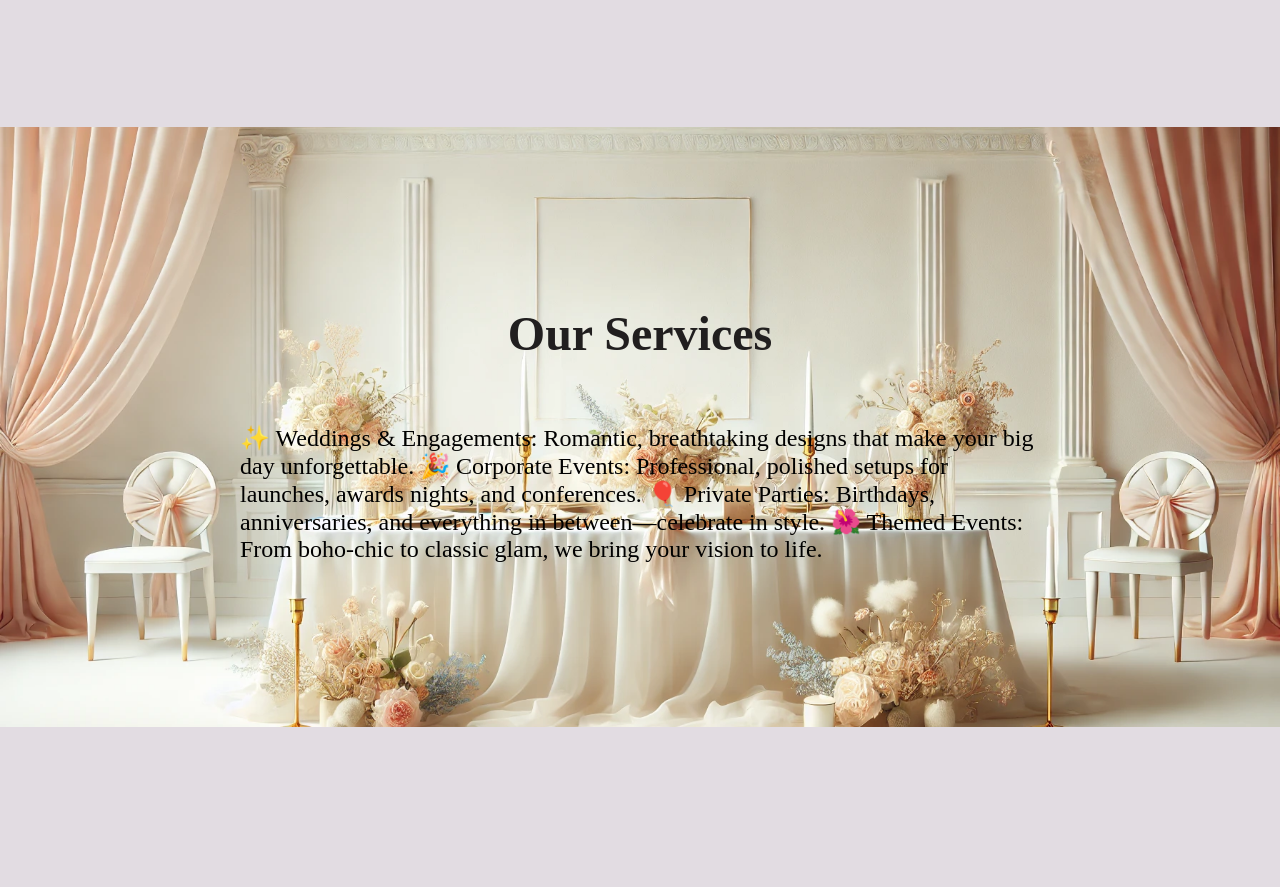
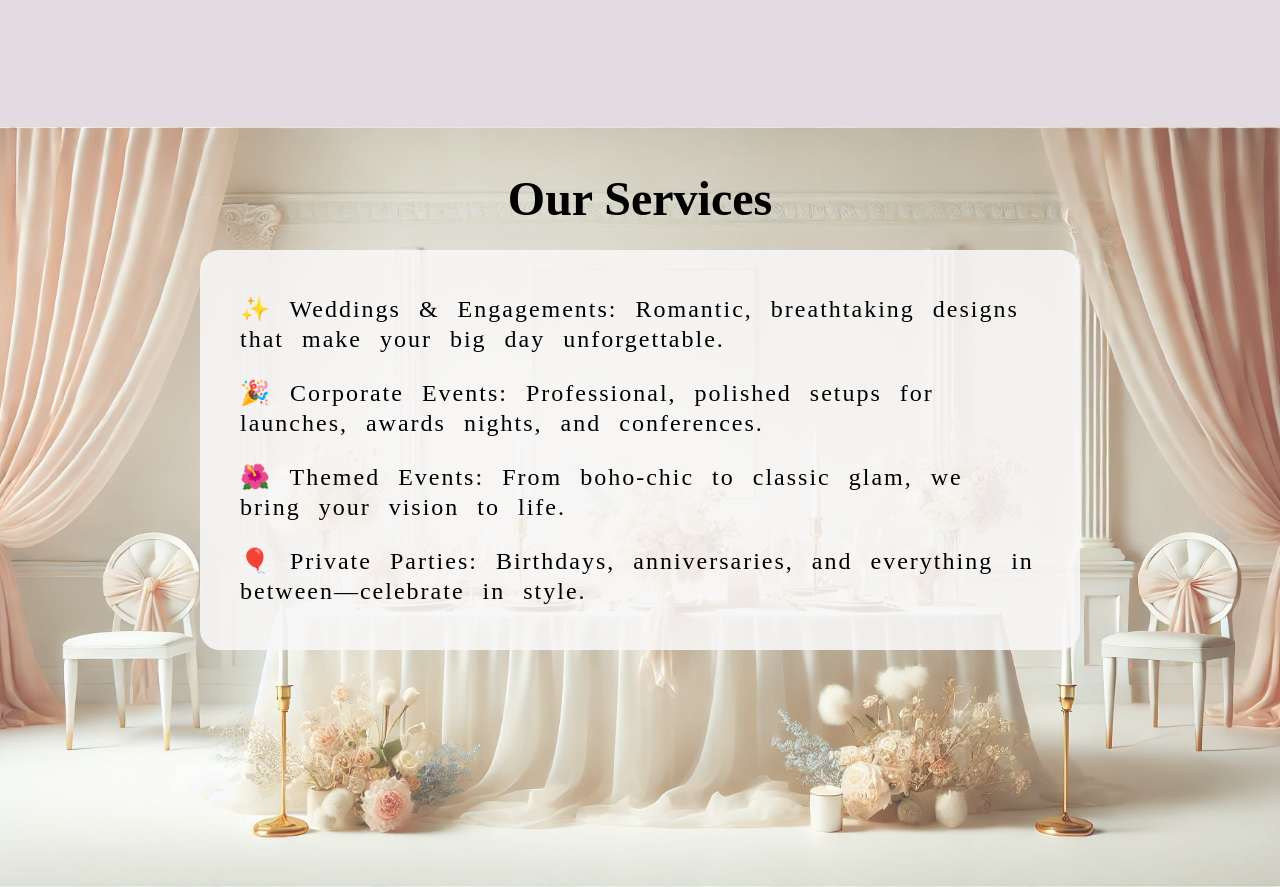
Before and after one commit to Ikendu/moreLinksDeco, a React (Vite) app in the folder mysite/: page / in a window 1280 px wide. Shown: the part 3780-4667 px from the top of the page. Before the commit the page ends 4507 px from the top, so only its background shows below. Built offline with nearby package versions, Linux system fonts and the light colour scheme.

Commit message:
our service

```diff
--- a/mysite/src/App.css
+++ b/mysite/src/App.css
@@ -161,9 +161,23 @@ header {
   background-attachment: fixed;
   background-position: center;
   background-size: cover;
-  height: 600px;
+  height: 95vh;
+  display: flex;
+  flex-direction: column;
+  justify-content: center;
+  align-items: center;
 }
-.service {
+.overlay2 {
+  background-color: #f4f3f435;
+  width: 100%;
+  /* z-index: 10; */
+  height: 100%;
+}
+/* .service {
+} */
+.serviceCover {
+  margin: 20px;
+  border-radius: 40px;
   display: flex;
   flex-direction: column;
   justify-content: center;
@@ -171,10 +185,15 @@ header {
 }
 .serviceHeader {
   font-size: 3em;
-  color: #211f1f;
-  text-align: center;
+  margin-block: 0.5em;
 }
 .servicePara {
   max-width: 800px;
   font-size: 1.5em;
+  line-height: 30px;
+  word-spacing: 10px;
+  letter-spacing: 2px;
+  background-color: #f9f7f7df;
+  padding: 20px 40px;
+  border-radius: 20px;
 }
--- /dev/null
+++ b/mysite/src/components/Footer.jsx
@@ -0,0 +1,5 @@
+import React from "react";
+
+export default function Footer() {
+  return <div><div></div></div>;
+}
--- a/mysite/src/components/OurService.jsx
+++ b/mysite/src/components/OurService.jsx
@@ -2,17 +2,29 @@ import React from "react";
 
 export default function OurService() {
   return (
-    <div>
-      <div className="service">
-        <h2 className="serviceHeader">Our Services</h2>
-        <p className="servicePara">
-          ✨ Weddings & Engagements: Romantic, breathtaking designs that make
-          your big day unforgettable. 🎉 Corporate Events: Professional,
-          polished setups for launches, awards nights, and conferences. 🎈
-          Private Parties: Birthdays, anniversaries, and everything in
-          between—celebrate in style. 🌺 Themed Events: From boho-chic to
-          classic glam, we bring your vision to life.
-        </p>
+    <div className="service">
+      <div className="overlay2">
+        <div className="serviceCover">
+          <h2 className="serviceHeader">Our Services</h2>
+          <div className="servicePara">
+            <p>
+              ✨ Weddings & Engagements: Romantic, breathtaking designs that
+              make your big day unforgettable.
+            </p>
+            <p>
+              🎉 Corporate Events: Professional, polished setups for launches,
+              awards nights, and conferences.
+            </p>
+            <p>
+              🌺 Themed Events: From boho-chic to classic glam, we bring your
+              vision to life.
+            </p>
+            <p>
+              🎈 Private Parties: Birthdays, anniversaries, and everything in
+              between—celebrate in style.
+            </p>
+          </div>
+        </div>
       </div>
     </div>
   );
```
Also changed, not shown: mysite/src/components/MoreServiceDetails.jsx (added, +24 -0 lines).
